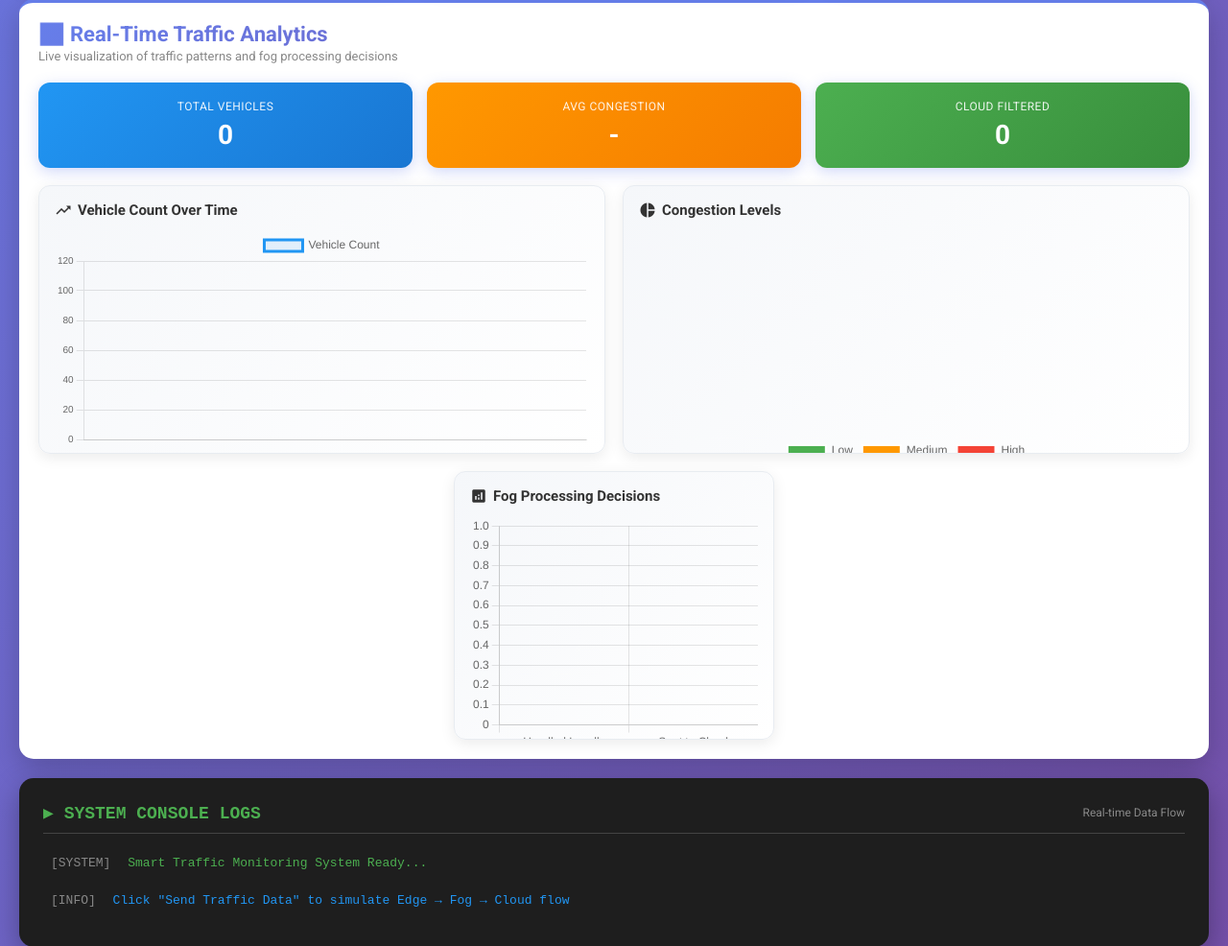
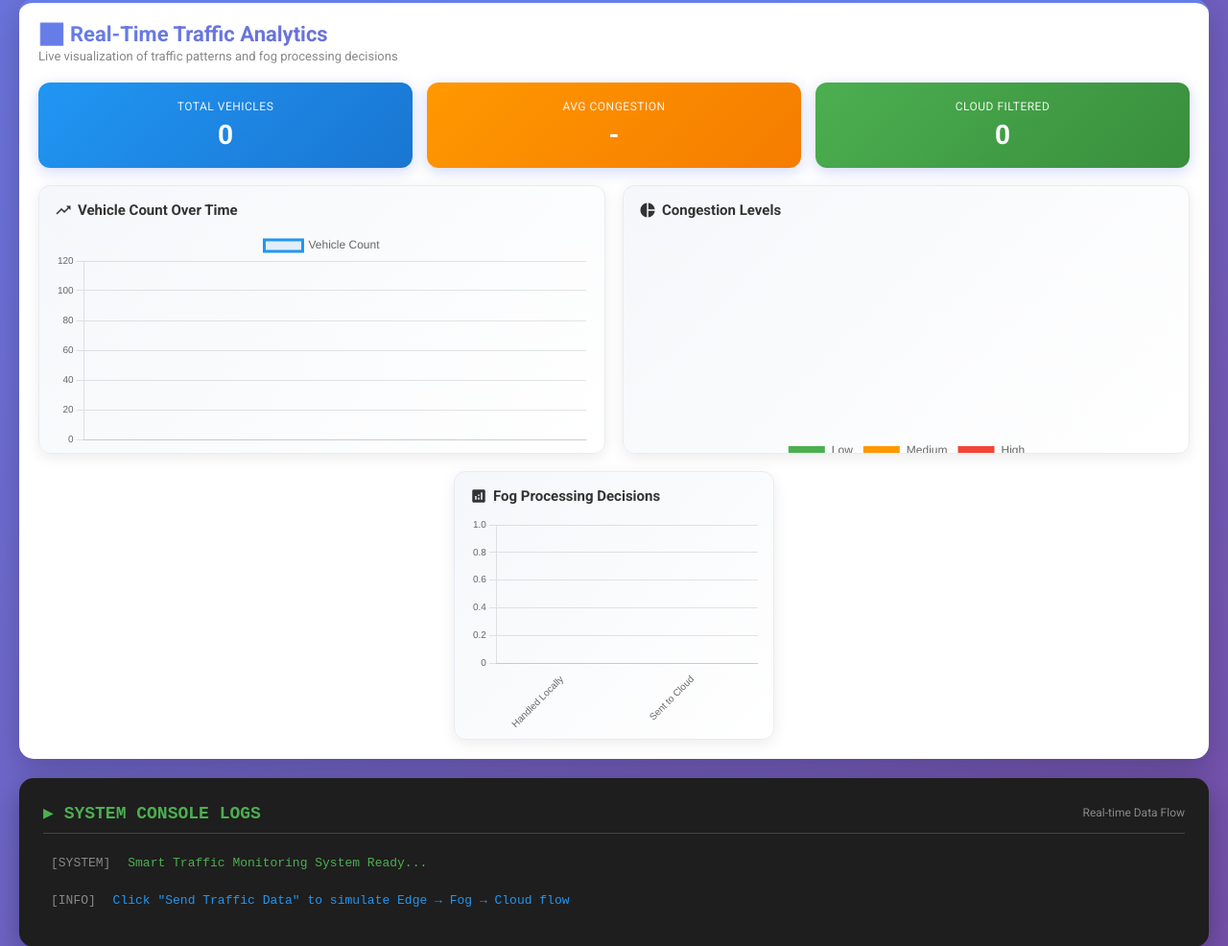
Before and after one commit to Harshil789/trafficmanager, a Flask app: page / in a window 1280 px wide. Shown: the part 733-1719 px from the top of the page at 96% size. Run offline with Flask 3, Linux system fonts and the light colour scheme; data that the repository does not hold is empty.

Commit message:
Improve visibility of x-axis labels on traffic analytics charts
Adjust chart configuration to rotate and resize x-axis labels for better readability on the Fog Processing Decisions bar chart.

Replit-Commit-Author: Agent
Replit-Commit-Session-Id: 492e33b8-f167-459c-9568-9ef141da6882
Replit-Commit-Checkpoint-Type: full_checkpoint
Replit-Commit-Event-Id: ff4380fc-fdf5-416b-9f45-53cc0e133ee7
Replit-Commit-Screenshot-Url: https://storage.googleapis.com/screenshot-production-us-central1/f56c7fb8-1750-4507-b51f-55bf2edd6162/492e33b8-f167-459c-9568-9ef141da6882/OEoIGh2

```diff
--- a/templates/index.html
+++ b/templates/index.html
@@ -697,8 +697,30 @@
                         }
                     },
                     scales: {
+                        x: {
+                            ticks: {
+                                maxRotation: 45,
+                                minRotation: 45,
+                                font: {
+                                    size: 10
+                                }
+                            },
+                            grid: {
+                                display: false
+                            }
+                        },
                         y: {
-                            beginAtZero: true
+                            beginAtZero: true,
+                            ticks: {
+                                font: {
+                                    size: 10
+                                }
+                            }
+                        }
+                    },
+                    layout: {
+                        padding: {
+                            bottom: 20
                         }
                     }
                 }
```
